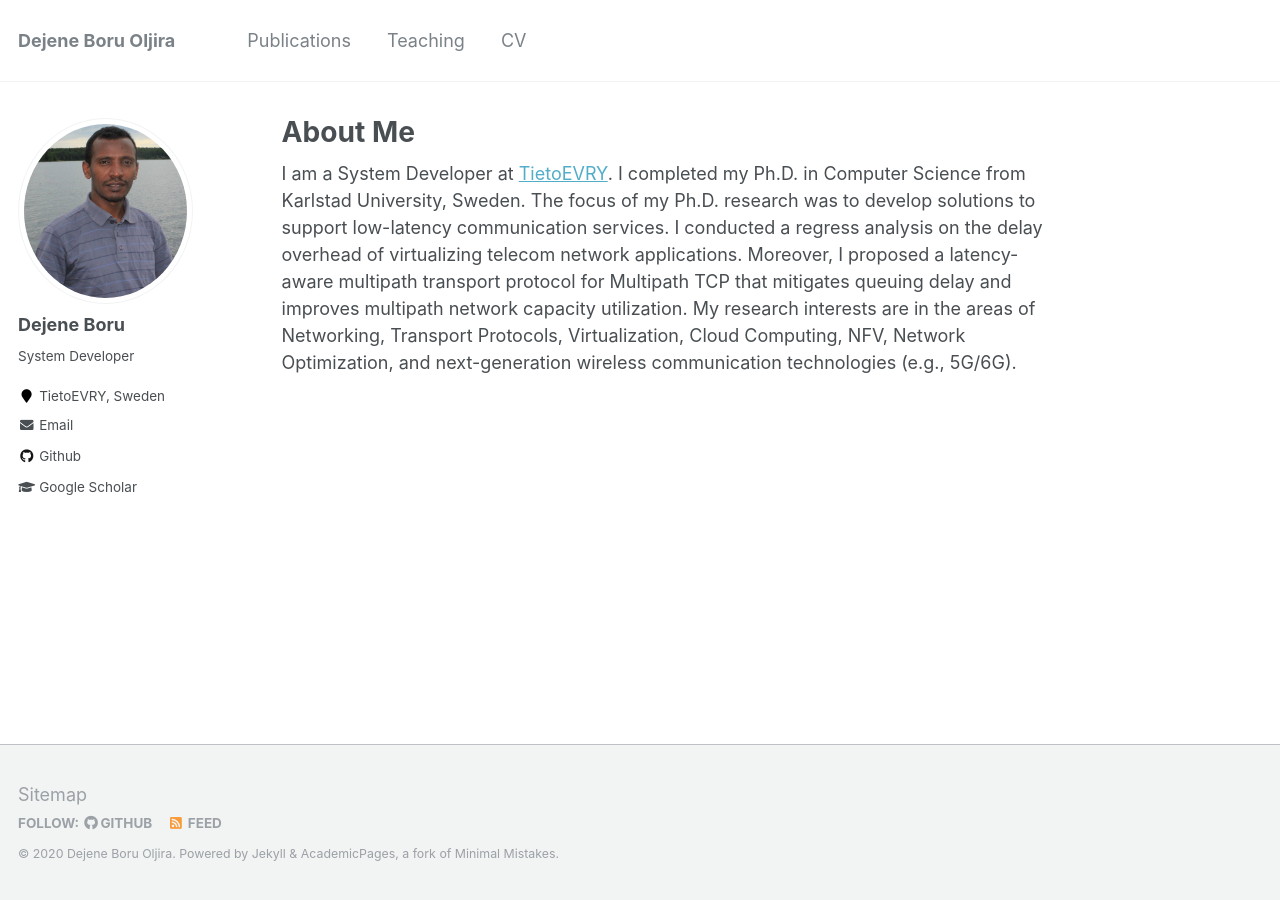
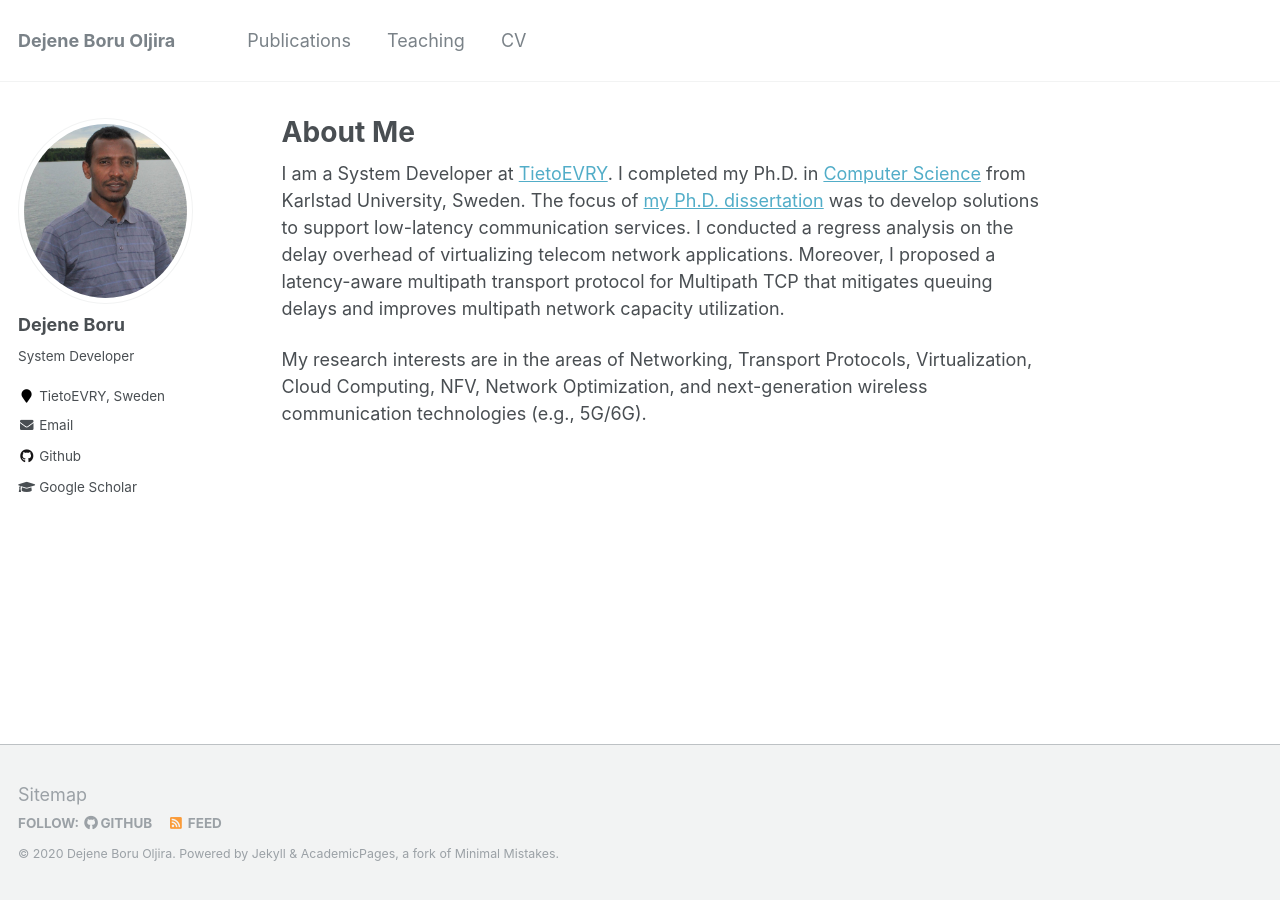
Before and after one commit to dejeneboru/dejeneboru.github.io, a Jekyll site: the page built from index.md, in a window 1280 px wide. Built offline with Jekyll 4.4.1, drawn with Linux system fonts in a browser that asks for light colours.

Commit message:
add url to ph.d. thesis

```diff
--- a/index.md
+++ b/index.md
@@ -7,5 +7,6 @@ redirect_from:
   - /about/
   - /about.html
 ---
-I am a System Developer at [TietoEVRY](https://www.tietoevry.com/). I completed my Ph.D. in Computer Science from Karlstad University, Sweden. The focus of my Ph.D.
-research was to develop solutions to support low-latency communication services. I conducted a regress analysis on the delay overhead of virtualizing telecom network applications. Moreover, I proposed a latency-aware multipath transport protocol for Multipath TCP that mitigates queuing delay and improves multipath network capacity utilization. My research interests are in the areas of Networking, Transport Protocols, Virtualization, Cloud Computing, NFV, Network Optimization, and next-generation wireless communication technologies (e.g., 5G/6G).
+I am a System Developer at [TietoEVRY](https://www.tietoevry.com/). I completed my Ph.D. in [Computer Science](https://www.kau.se/en/cs/research/research-areas/computer-networking-disco/disco-distributed-systems-and-communications) from Karlstad University, Sweden. The focus of [my Ph.D. dissertation](https://www.diva-portal.org/smash/get/diva2:1469871/FULLTEXT02.pdf) was to develop solutions to support low-latency communication services. I conducted a regress analysis on the delay overhead of virtualizing telecom network applications. Moreover, I proposed a latency-aware multipath transport protocol for Multipath TCP that mitigates queuing delays and improves multipath network capacity utilization.
+
+My research interests are in the areas of Networking, Transport Protocols, Virtualization, Cloud Computing, NFV, Network Optimization, and next-generation wireless communication technologies (e.g., 5G/6G).
```
